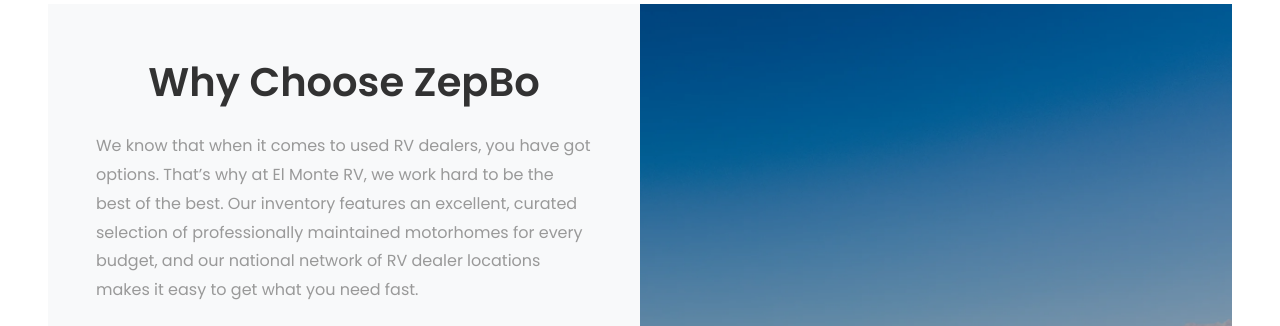
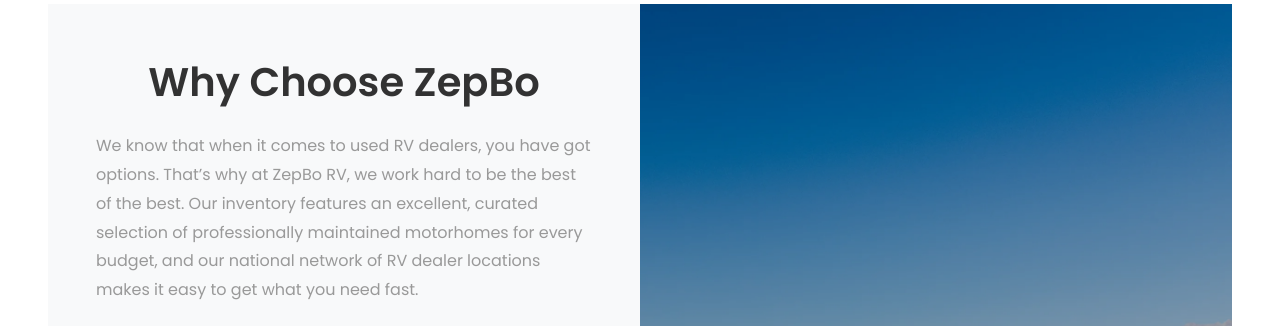
Before and after one commit to codebeast0420/car-rental-zepbo, a Next.js app: page /about in a window 1280 px wide. Shown: the part 2820-3146 px from the top of the page. Built offline with nearby package versions, Linux system fonts and the light colour scheme.

Commit message:
change name to zepbo

```diff
--- a/src/components/about/whyChoose.tsx
+++ b/src/components/about/whyChoose.tsx
@@ -7,7 +7,7 @@
 			<div className='our-story ftco-intro' style={{ backgroundImage: `url('images/why-choose.jpg')` }}></div>
 			<div className='heading-section col-md-6 bg-light justify-content-center d-flex flex-column p-5'>
 				<h2 className='mb-3 text-center'>{props.title}</h2>
-				<p className='mt-1'>We know that when it comes to used RV dealers, you have got options. That’s why at El Monte RV, we work hard to be the best of the best.
+				<p className='mt-1'>We know that when it comes to used RV dealers, you have got options. That’s why at ZepBo RV, we work hard to be the best of the best.
 					Our inventory features an excellent, curated selection of professionally maintained motorhomes for
 					every budget, and our national network of RV dealer locations makes it easy to get what you need fast.</p>
 				<p>We also stand by the products we sell, conducting multi-point inspections on all our units
```
